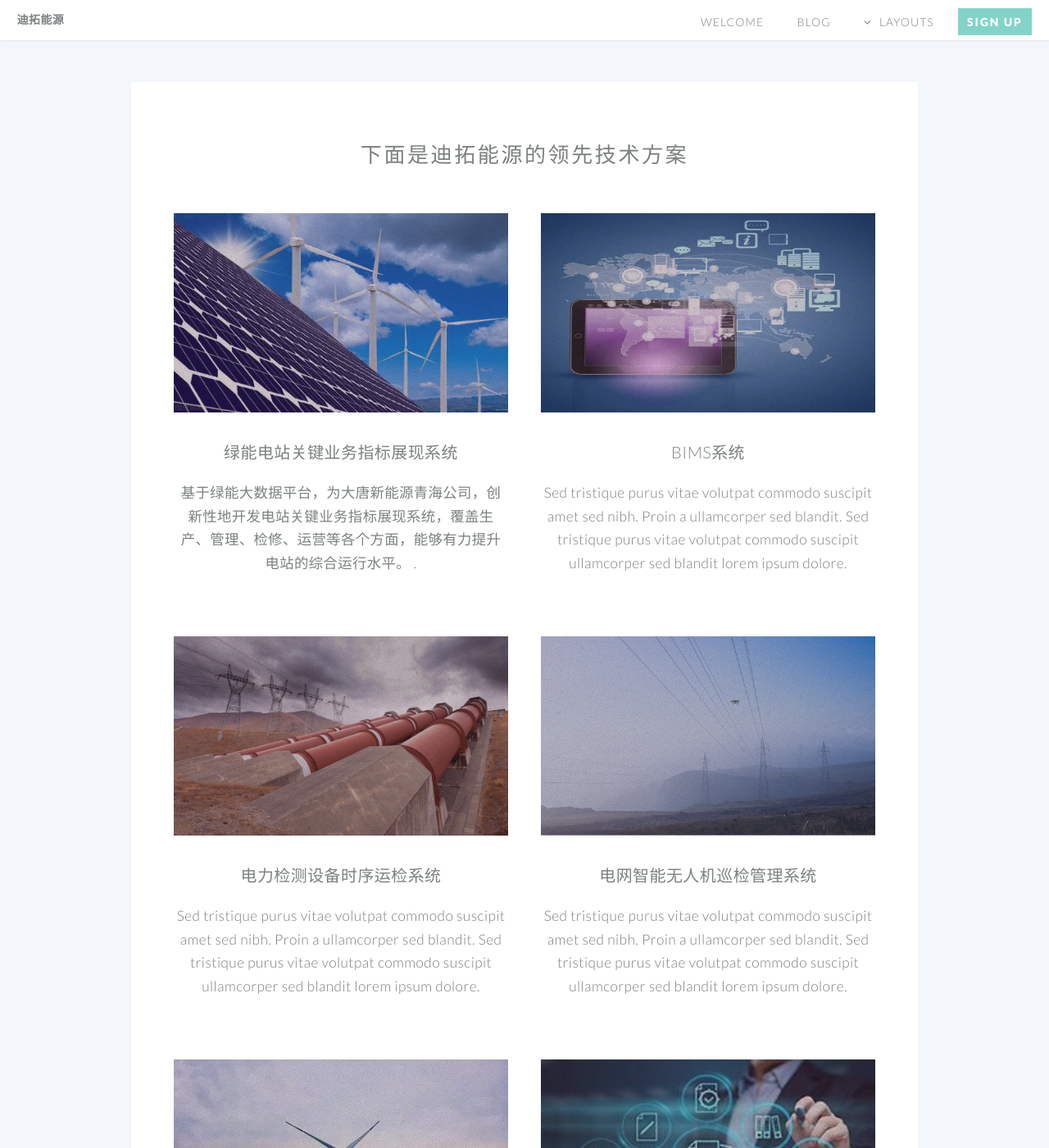
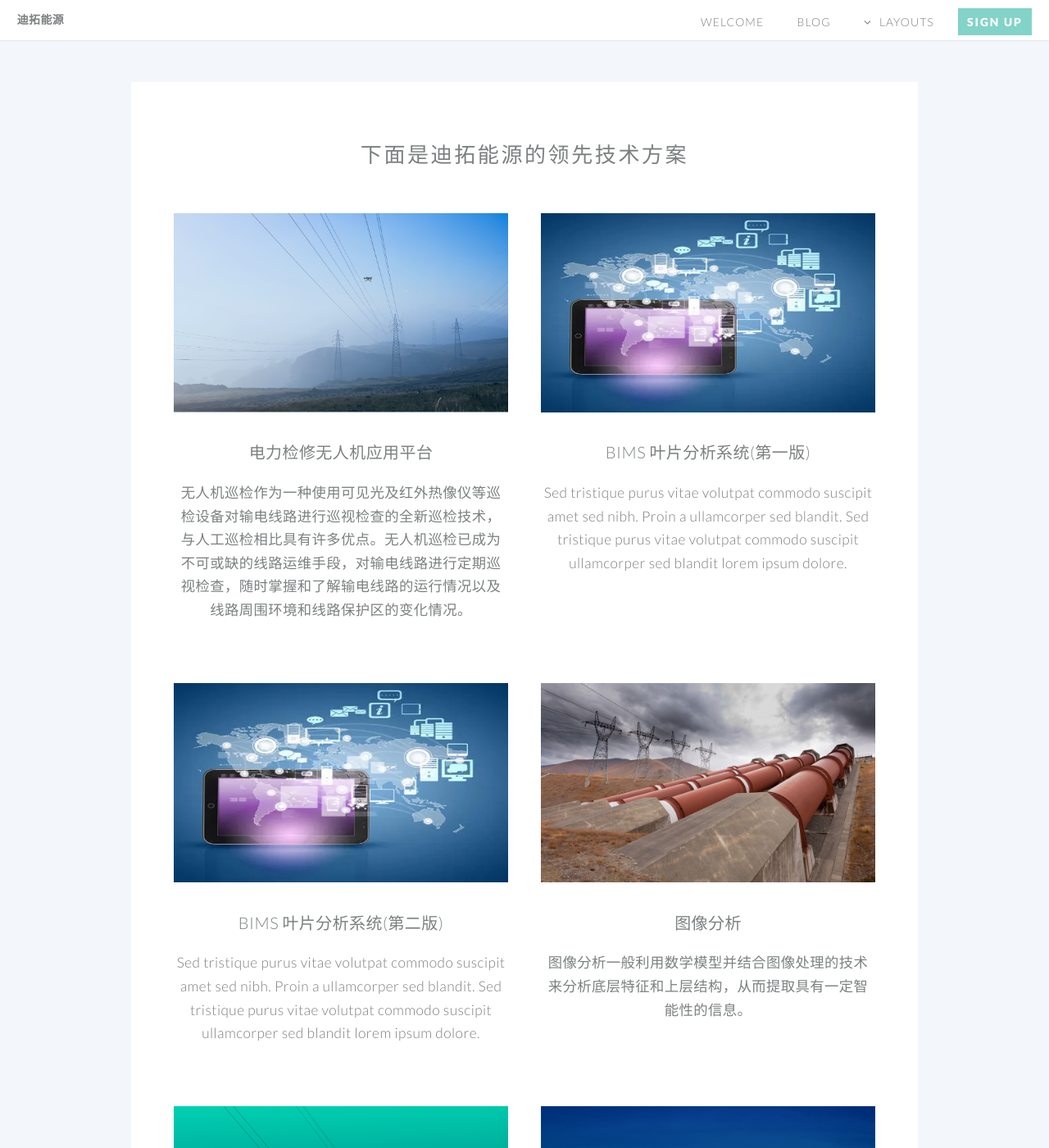
Before and after one commit to DelTacEnergy/Demo, a Jekyll site: the page built from index.html, in a window 1280 px wide and 1400 px high, scrolled down 1587 px. Shown: the whole window at 82% size. Built offline with Jekyll 4.4.1, drawn with Linux system fonts in a browser that asks for light colours; some of the changed text lies outside the part shown.

Commit message:
change img,project..

```diff
--- a/css/style.css
+++ b/css/style.css
@@ -254,6 +254,7 @@
 			position: absolute;
 			top: 0;
 			width: 100%;
+			z-index: -1;
 		}
 
 		.image.fit {
--- a/index.html
+++ b/index.html
@@ -95,40 +95,39 @@ layout: landing-page
 						<div class="row">
 							<div class="6u">
 								<section>
-									<a href="http://demo.deltac.com.cn:8080/esda/sxyjlogin/index.jsp" target="_BLANK"  class="image featured">
-										<img src="images/pic10.jpg" alt="" />
+									<a href="http://bims.deltac.com.cn:8888/dist/#/organization" target="_BLANK"  class="image featured">
+										<img src="images/p01.png" alt="电力检修无人机应用平台" />
 									</a>
 									<header>
-										<h3>绿能电站关键业务指标展现系统</h3>
+										<h3>电力检修无人机应用平台</h3>
 									</header>
 									<p>
-										基于绿能大数据平台，为大唐新能源青海公司，创新性地开发电站关键业务指标展现系统，覆盖生产、管理、检修、运营等各个方面，能够有力提升电站的综合运行水平。
-										.</p>
+										无人机巡检作为一种使用可见光及红外热像仪等巡检设备对输电线路进行巡视检查的全新巡检技术，与人工巡检相比具有许多优点。无人机巡检已成为不可或缺的线路运维手段，对输电线路进行定期巡视检查，随时掌握和了解输电线路的运行情况以及线路周围环境和线路保护区的变化情况。</p>
 								</section>
 
 							</div>
 							<div class="6u">
 								<section>
 									<a href="http://demo.deltac.com.cn:8080/login.do" target="_BLANK" class="image featured">
-										<img src="images/pic09.jpg" alt="" />
+										<img src="images/pic09.jpg" alt="BIMS 叶片分析系统(第一版)" />
 									</a>
 									<header>
-										<h3>BIMS系统</h3>
+										<h3>BIMS 叶片分析系统(第一版)</h3>
 									</header>
 									<p>Sed tristique purus vitae volutpat commodo suscipit amet sed nibh. Proin a ullamcorper sed blandit. Sed tristique purus vitae volutpat commodo suscipit ullamcorper sed blandit lorem ipsum dolore.</p>
 								</section>
 
 							</div>
+
 						</div>
 						<div class="row">
 							<div class="6u">
-
 								<section>
-									<a href="http://demo.deltac.com.cn:8080/esda/sxyjlogin/index.jsp" target="_BLANK"  class="image featured">
-										<img src="images/pic07.jpeg" alt="" />
+									<a href="http://demo.deltac.com.cn:8090/login.do" target="_BLANK" class="image featured">
+										<img src="images/pic09.jpg" alt="BIMS 叶片分析系统(第二版)" />
 									</a>
 									<header>
-										<h3>电力检测设备时序运检系统</h3>
+										<h3>BIMS 叶片分析系统(第二版)</h3>
 									</header>
 									<p>Sed tristique purus vitae volutpat commodo suscipit amet sed nibh. Proin a ullamcorper sed blandit. Sed tristique purus vitae volutpat commodo suscipit ullamcorper sed blandit lorem ipsum dolore.</p>
 								</section>
@@ -137,23 +136,37 @@ layout: landing-page
 							<div class="6u">
 
 								<section>
-									<a href="http://demo.deltac.com.cn:8080/login.do" target="_BLANK" class="image featured">
-										<img src="images/shouye.png" alt="" />
+									<a href="http://bims.deltac.com.cn:8888/login.do" target="_BLANK"  class="image featured">
+										<img src="images/pic07.jpeg" alt="图像分析" />
 									</a>
 									<header>
-										<h3>电网智能无人机巡检管理系统</h3>
+										<h3>图像分析</h3>
 									</header>
-									<p>Sed tristique purus vitae volutpat commodo suscipit amet sed nibh. Proin a ullamcorper sed blandit. Sed tristique purus vitae volutpat commodo suscipit ullamcorper sed blandit lorem ipsum dolore.</p>
+									<p>图像分析一般利用数学模型并结合图像处理的技术来分析底层特征和上层结构，从而提取具有一定智能性的信息。</p>
 								</section>
 
 							</div>
+
 						</div>
 						<div class="row">
 							<div class="6u">
 
 								<section>
+									<a href="http://demo.deltac.com.cn:8080/esda/sxyjlogin/index.jsp" target="_BLANK" class="image featured">
+										<img src="images/p05.png" alt="电力检测设备时序运检系统" />
+									</a>
+									<header>
+										<h3>电力检测设备时序运检系统</h3>
+									</header>
+									<p>电力检测设备是指对电力生产和电网运行进行试验测试、验证、检测和验收的设备，它为电力运行的安全性、可靠性提供可靠保障。</p>
+								</section>
+
+							</div>
+							<div class="6u">
+
+								<section>
 									<a href="http://demo.deltac.com.cn:8080/wfbd/fdlogin/indexNew.jsp" target="_BLANK" class="image featured">
-										<img src="images/pic08.jpg" alt="" />
+										<img src="images/p06.png" alt="风电设备状态智能评估大数据平台" />
 									</a>
 									<header>
 										<h3>风电设备状态智能评估大数据平台</h3>
@@ -163,6 +176,8 @@ layout: landing-page
 								</section>
 
 							</div>
+						</div>
+						<div class="row">
 							<div class="6u">
 
 								<section>
@@ -171,6 +186,19 @@ layout: landing-page
 									</a>
 									<header>
 										<h3>统一数据管理平台</h3>
+									</header>
+									<p>Sed tristique purus vitae volutpat commodo suscipit amet sed nibh. Proin a ullamcorper sed blandit. Sed tristique purus vitae volutpat commodo suscipit ullamcorper sed blandit lorem ipsum dolore.</p>
+								</section>
+
+							</div>
+							<div class="6u">
+
+								<section>
+									<a href="http://nucev.deltac.com.cn/dist/#/Homes" target="_BLANK"  class="image featured">
+										<img src="images/p08.png" alt="远程智能安全监管平台" />
+									</a>
+									<header>
+										<h3>远程智能安全监管平台</h3>
 									</header>
 									<p>Sed tristique purus vitae volutpat commodo suscipit amet sed nibh. Proin a ullamcorper sed blandit. Sed tristique purus vitae volutpat commodo suscipit ullamcorper sed blandit lorem ipsum dolore.</p>
 								</section>
```
Also changed, not shown: images/p01.png (added), images/p05.png (added), images/p06.png (added), images/p08.png (renamed from images/loginBg.png), 9 other files.
